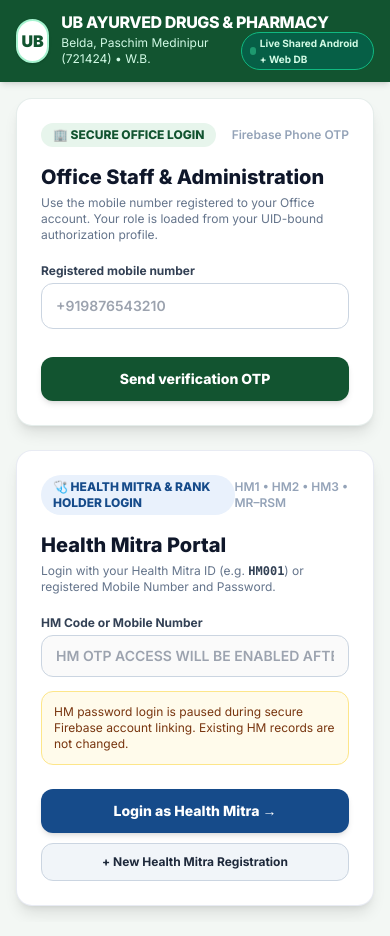
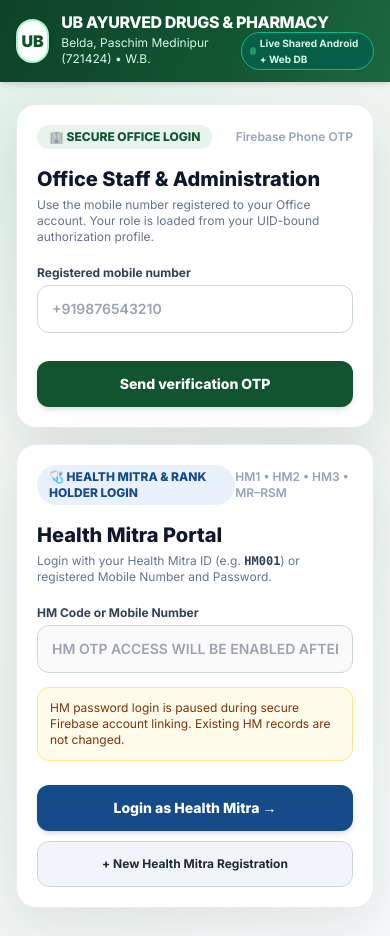
Before and after one commit to cyberspacebelda-dot/UB-Website, a website with bundled scripts: page index.html in a window 390 px wide. Built offline with nearby package versions, Linux system fonts and the light colour scheme; no server answers.

Commit message:
Polish responsive login and dashboard visual design

```diff
--- a/index.html
+++ b/index.html
@@ -81,6 +81,21 @@
       border-left: 2px solid #1F2937;
       width: 0;
       height: 22px;
+    }
+    body { background: radial-gradient(circle at 12% 15%, #e0f2e8 0, transparent 34%), linear-gradient(135deg, #f5f8f5 0%, #eef4f0 55%, #f8fafc 100%); }
+    #loginView { position: relative; isolation: isolate; }
+    #loginView > div { max-width: 980px; }
+    #loginView > div > div { border-radius: 24px; box-shadow: 0 18px 55px rgba(15, 50, 31, .10); transition: transform .2s ease, box-shadow .2s ease; }
+    #loginView > div > div:hover { transform: translateY(-2px); box-shadow: 0 24px 65px rgba(15, 50, 31, .14); }
+    #loginView input { min-height: 48px; }
+    #loginView button { min-height: 46px; }
+    header { background-image: linear-gradient(110deg, #0e4328 0%, #125430 55%, #1b6740 100%); }
+    #dashboardView { min-height: calc(100vh - 76px); }
+    @media (max-width: 640px) {
+      #loginView { align-items: flex-start; padding-top: 22px; padding-bottom: 28px; }
+      #loginView > div { gap: 16px; }
+      #loginView > div > div { padding: 20px; border-radius: 20px; }
+      header .max-w-7xl { align-items: flex-start; }
     }
   </style>
 </head>
```
